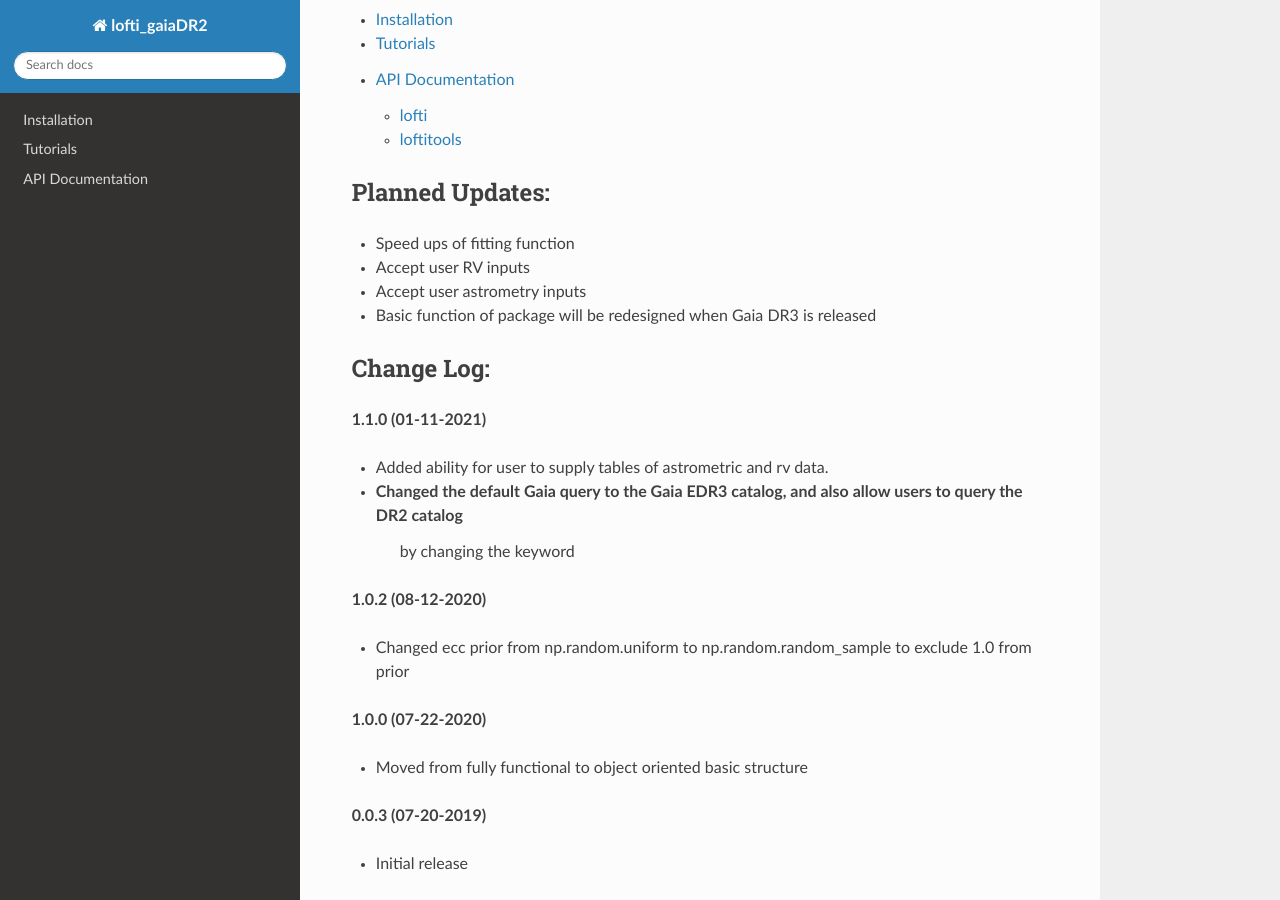
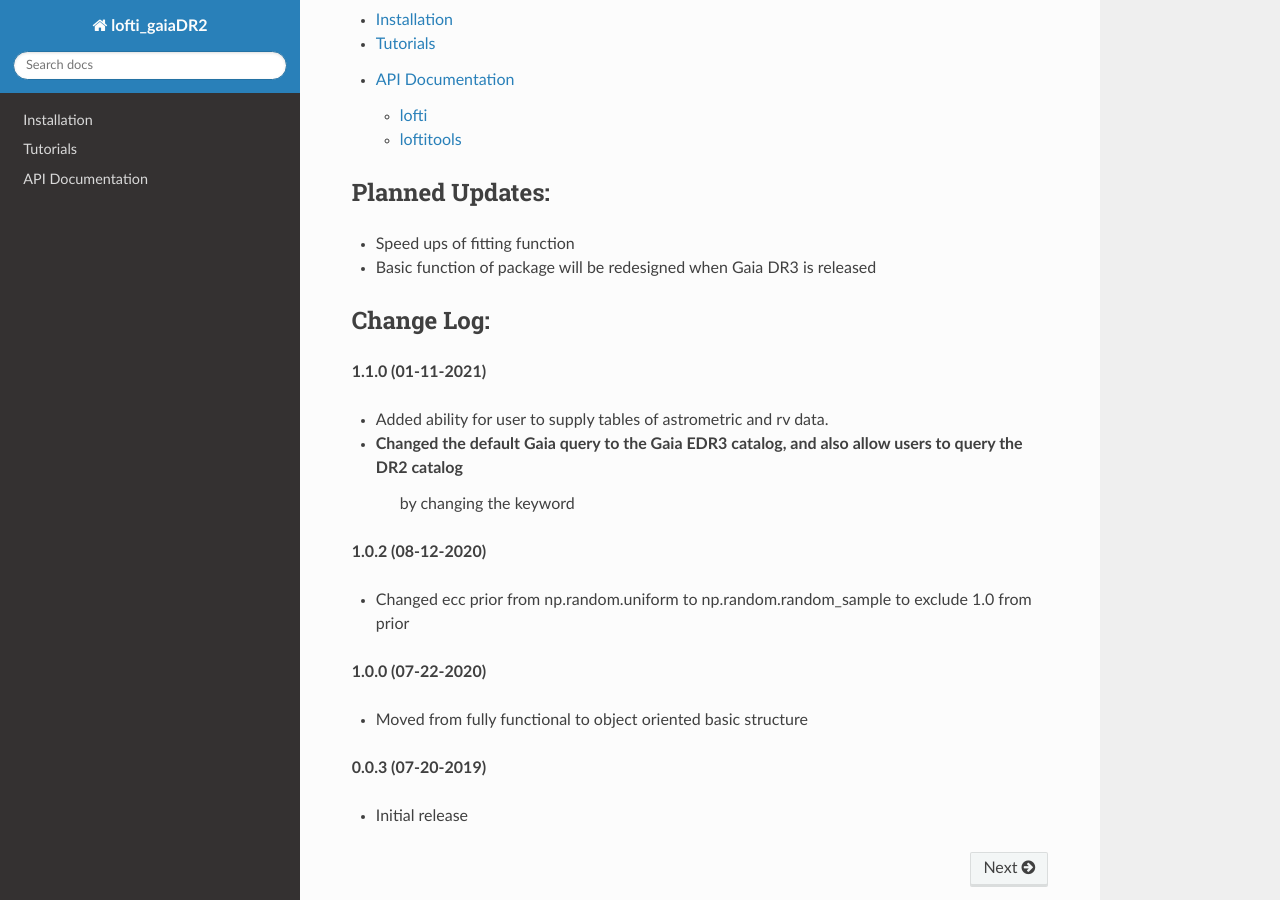
Before and after one commit to logan-pearce/lofti_gaia, a Sphinx documentation site: the page built from docs/index.rst, in a window 1280 px wide and 900 px high, scrolled down 968 px. Built offline with Sphinx 7.4.7 and the Read the Docs theme 2.0.0, drawn with Linux system fonts in a browser that asks for light colours; pages that are not in the unit, such as notebooks, are missing from menus.

```diff
--- a/docs/index.rst
+++ b/docs/index.rst
@@ -49,8 +49,6 @@
 ++++++++++++++++
 
 - Speed ups of fitting function
-- Accept user RV inputs
-- Accept user astrometry inputs
 - Basic function of package will be redesigned when Gaia DR3 is released
 
 Change Log:
```
